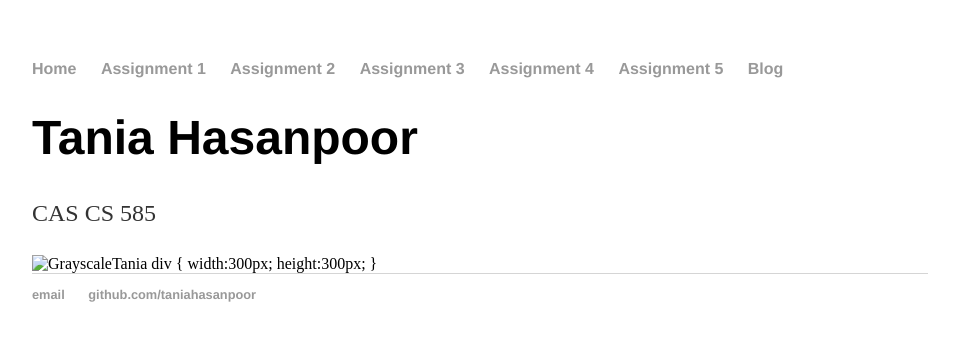
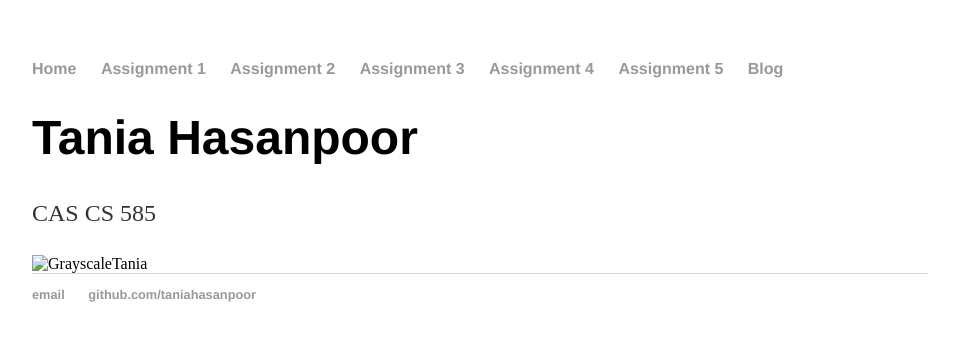
Before and after one commit to taniahasanpoor/taniahasanpoor-github.io, a Jekyll site: the page built from index.html, in a window 1280 px wide. Shown: the top 341 px of the page, without its empty margins (160-1119 px from the left). Built offline with Jekyll 4.4.1, drawn with Linux system fonts in a browser that asks for light colours.

Commit message:
Update index.html

```diff
--- a/index.html
+++ b/index.html
@@ -2,12 +2,14 @@
 layout: default
 title: Tania Hasanpoor
 ---
+<style>
+	img {
+		width:100%;
+	}
+</style>
+
 <div class="blurb">
 	<h1>Tania Hasanpoor</h1>
 	<p>CAS CS 585</p>
 	<img scr="https://taniahasanpoor.github.io/images/GrayscaleTania.png" alt="GrayscaleTania">
-	div {
-		width:300px;
-		height:300px;
-	}
 </div><!-- /.blurb -->
```
